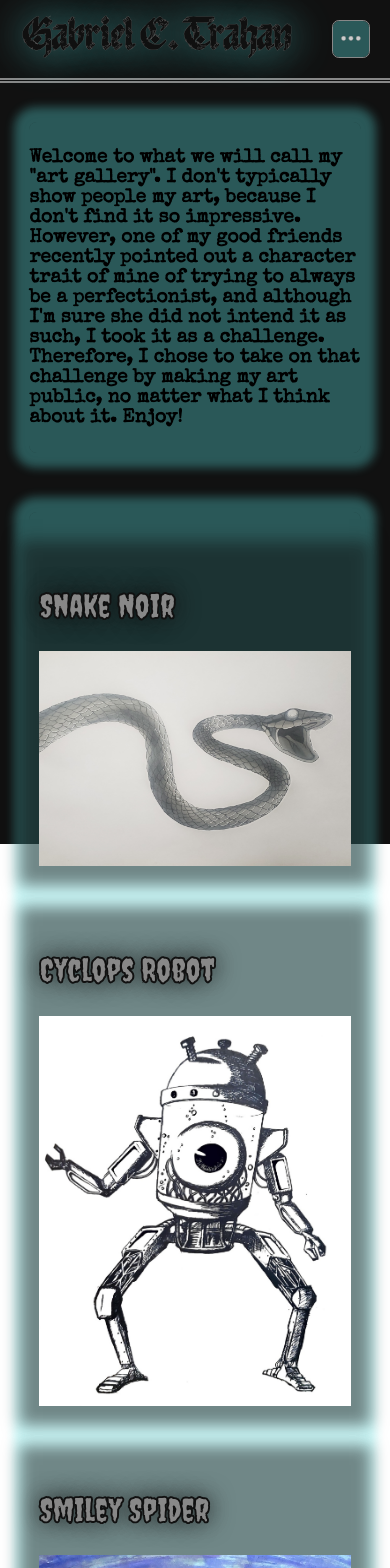
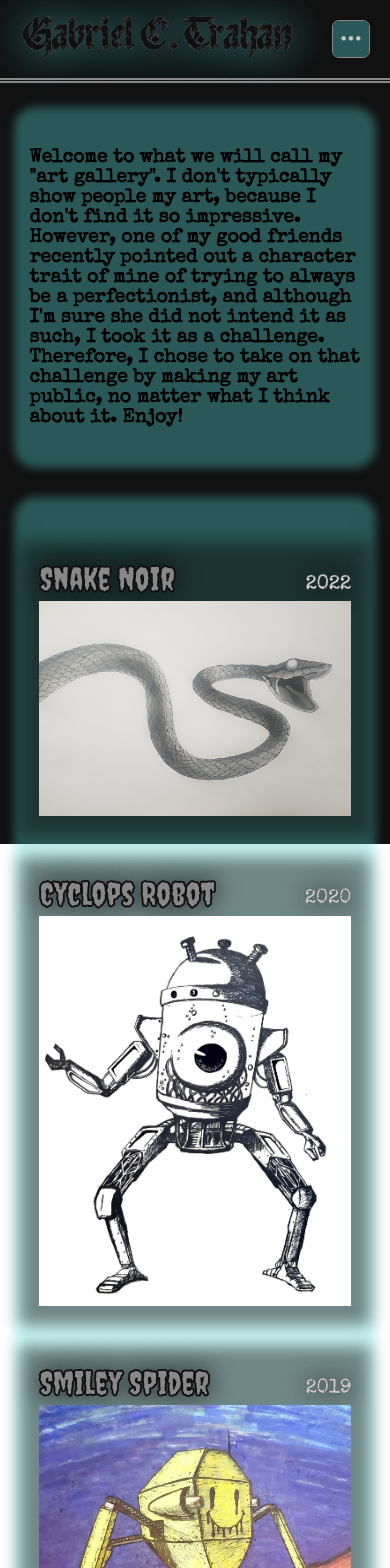
Before and after one commit to theokoles7/portfolio, an Angular app in the folder ui/: page /art in a window 390 px wide. Shown: the top 1568 px of the page. Built offline with nearby package versions, Linux system fonts and the light colour scheme.

Commit message:
Adds dates for art

```diff
--- a/ui/src/app/pages/art/art.component.html
+++ b/ui/src/app/pages/art/art.component.html
@@ -16,9 +16,17 @@
 
     <div class="art-section">
 
+      <div class="art-label">
+
         <h2 class="art-title">
           Snake Noir
         </h2>
+
+        <h3 class="art-date">
+          2022
+        </h3>
+
+      </div>
 
       <img id="snake" src="assets/images/drawings/snake.jpg">
 
@@ -26,9 +34,17 @@
 
     <div class="art-section">
 
+      <div class="art-label">
+
         <h2 class="art-title">
           Cyclops Robot
         </h2>
+
+        <h3 class="art-date">
+          2020
+        </h3>
+
+      </div>
 
       <img id="cyclops" src="assets/images/drawings/Cyclops.jpg">
 
@@ -36,9 +52,17 @@
 
     <div class="art-section">
 
+      <div class="art-label">
+
         <h2 class="art-title">
           Smiley Spider
         </h2>
+
+        <h3 class="art-date">
+          2019
+        </h3>
+
+      </div>
 
       <img id="spider" src="assets/images/drawings/Suicide Spider.jpg">
 
--- a/ui/src/app/pages/art/art.component.scss
+++ b/ui/src/app/pages/art/art.component.scss
@@ -54,15 +54,45 @@ div.outer{
         margin-top: 15%;
       }
 
+      div.art-label{
+        display: flex;
+        flex-direction: column;
+        align-items: center;
+
+        @media only screen and (max-width: 768px){
+          flex-direction: row;
+          justify-content: space-between;
+          padding-bottom: 1%;
+        }
+
         h2.art-title{
           font-family: Creep;
           font-size: 3em;
           color: $gray2;
           -webkit-text-stroke: .06em $black;
           text-shadow: 0px 0px 25px $black;
+          margin: 0;
 
           @media only screen and (max-width: 768px){
             font-size: 2em;
+          }
+        }
+
+        h3.art-date{
+          font-family: Type;
+          font-size: 1vw;
+          color: $gray1;
+          -webkit-text-stroke: .01em $black;
+          text-shadow: 0px 0px 25px $black;
+
+          align-self:flex-start;
+          margin: 0;
+
+          @media only screen and (max-width: 768px){
+            font-size: 5vw;
+            align-self: flex-end;
+            padding-bottom: 1%;
+          }
         }
       }
 
```
Lines whose indentation alone changed are shown as unchanged.
